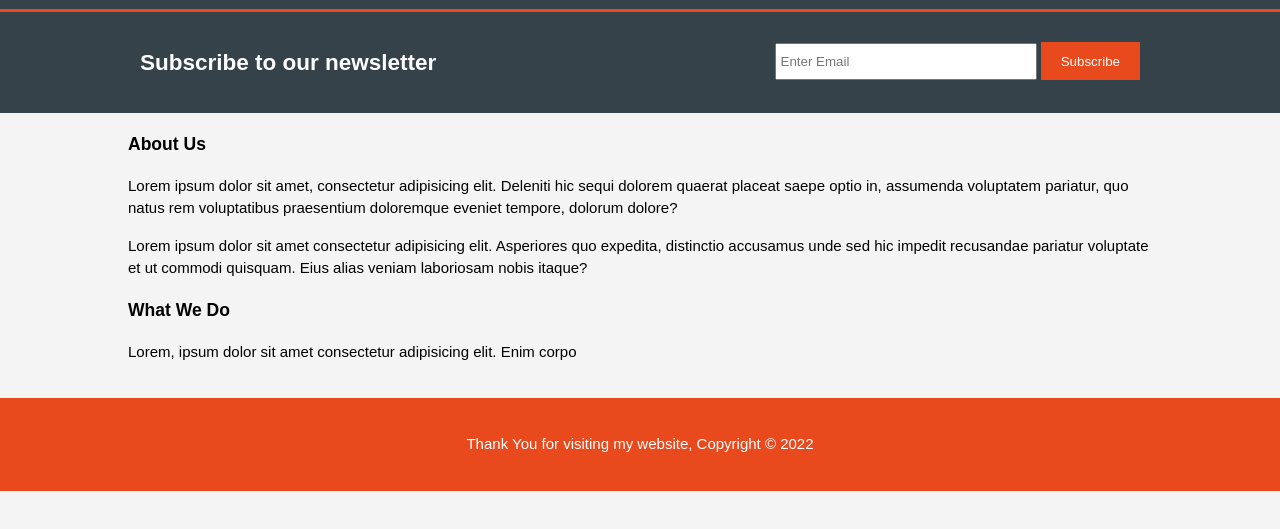
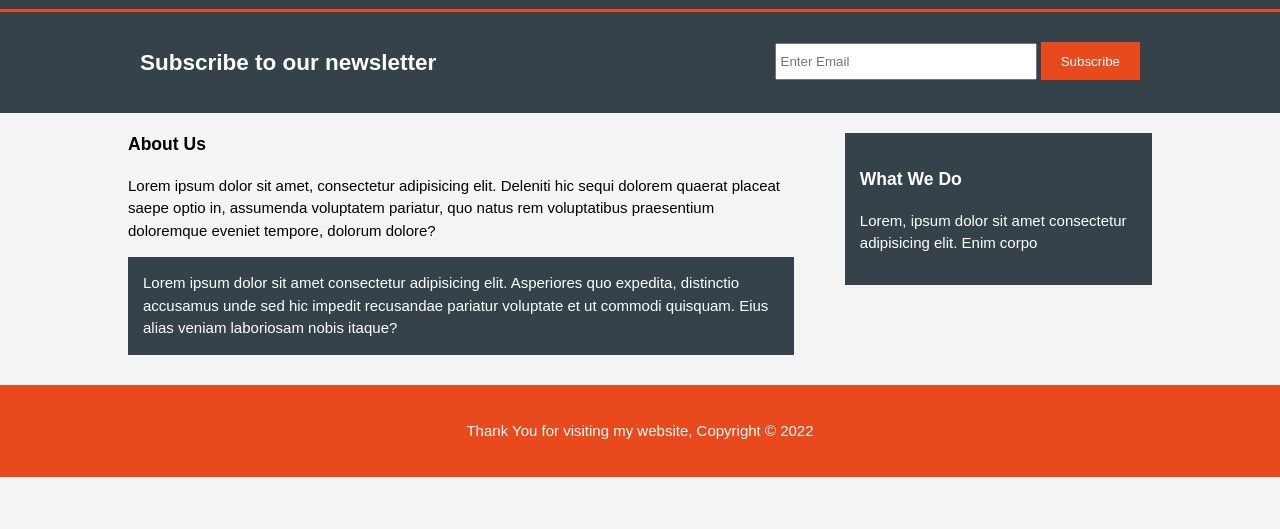
Before and after one commit to Bexs123/HTML5-Responsive-Website, a plain HTML site: page about.html in a window 1280 px wide. Shown: the part 91-620 px from the top of the page. Drawn offline with Linux system fonts and the light colour scheme.

Commit message:
added the style for the about page

```diff
--- a/style.css
+++ b/style.css
@@ -28,6 +28,14 @@ ul {
     padding-left: 20px;
     padding-right: 20px;
     color: #ffffff;
+}
+
+.dark {
+    padding: 15px;
+    background: #35424a;
+    color: #ffffff;
+    margin-top: 10px;
+    margin-bottom: 10px;
 }
 
 /* header */
@@ -134,6 +142,19 @@ header a:hover {
     width: 90px;
 }
 
+/* Sidebar */
+aside#sidebar {
+    float: right;
+    width: 30%;
+    margin-top: 10px;
+}
+
+/* Main-Col */
+article#main-col {
+    float: left;
+    width: 65%
+}
+
 footer {
     padding: 20px;
     margin-top: 20px;
```
